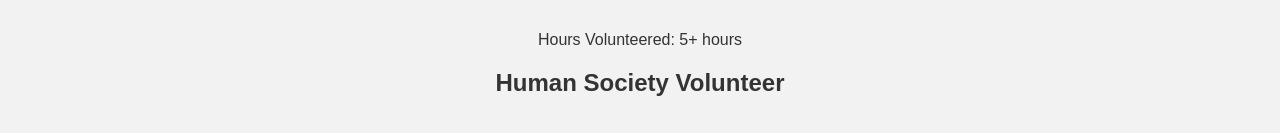
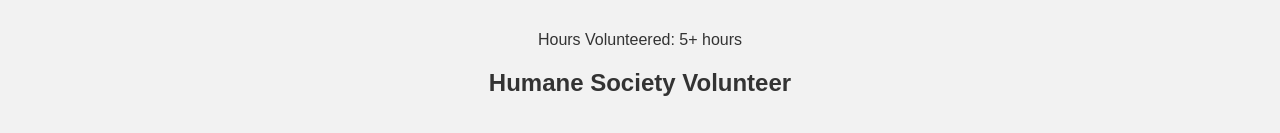
Before and after one commit to devonLikesJava/WebsitePortfolio, a plain HTML site: page VolunteerWork.html in a window 1280 px wide. Shown: the part 712-845 px from the top of the page. Drawn offline with Linux system fonts and the light colour scheme.

Commit message:
Update VolunteerWork.html

```diff
--- a/VolunteerWork.html
+++ b/VolunteerWork.html
@@ -77,7 +77,7 @@
       </section>
 
         <section>
-          <h2>Human Society Volunteer</h2>
+          <h2>Humane Society Volunteer</h2>
           <div class="container">
             <ul class="myUL">
               <li>Refilling cat's food and water bowls.</li>
```
